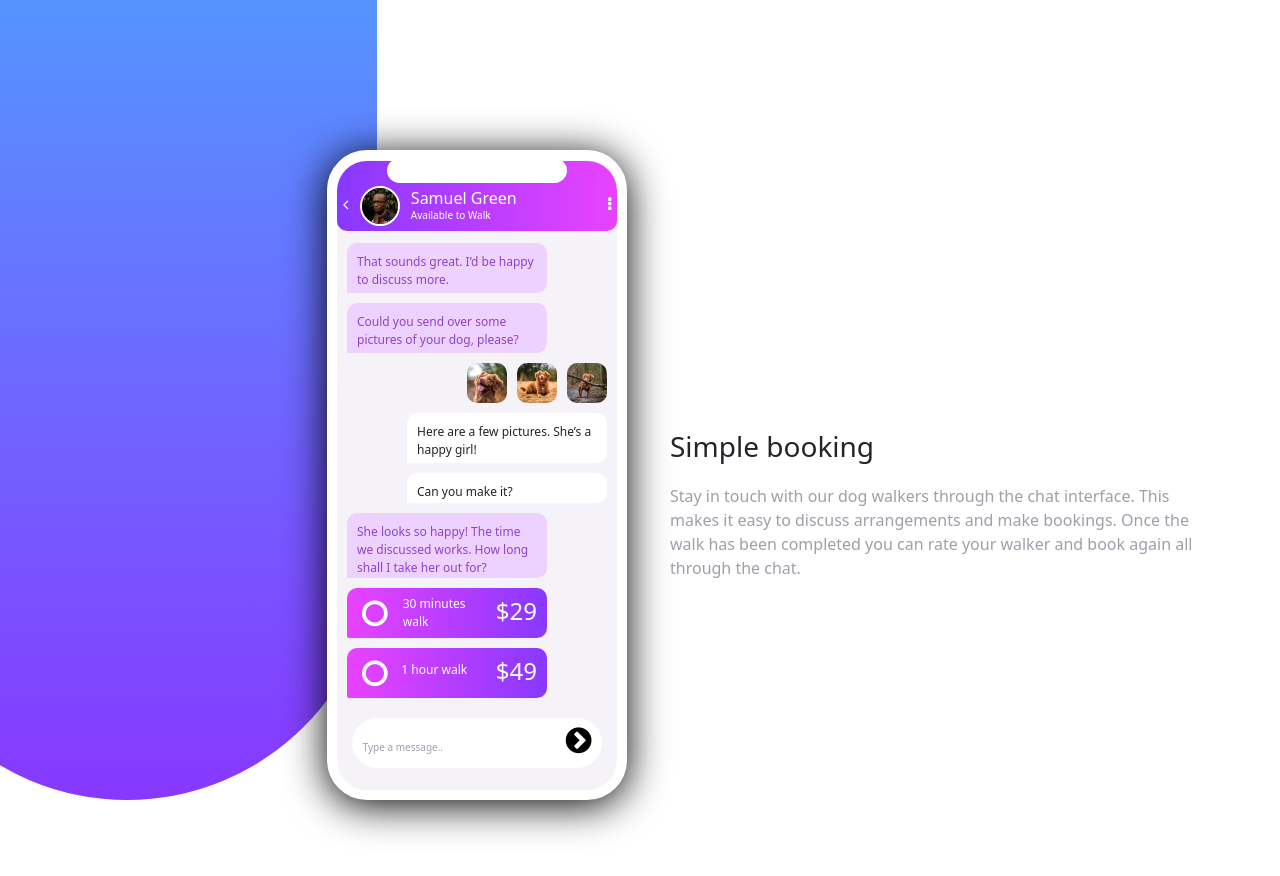
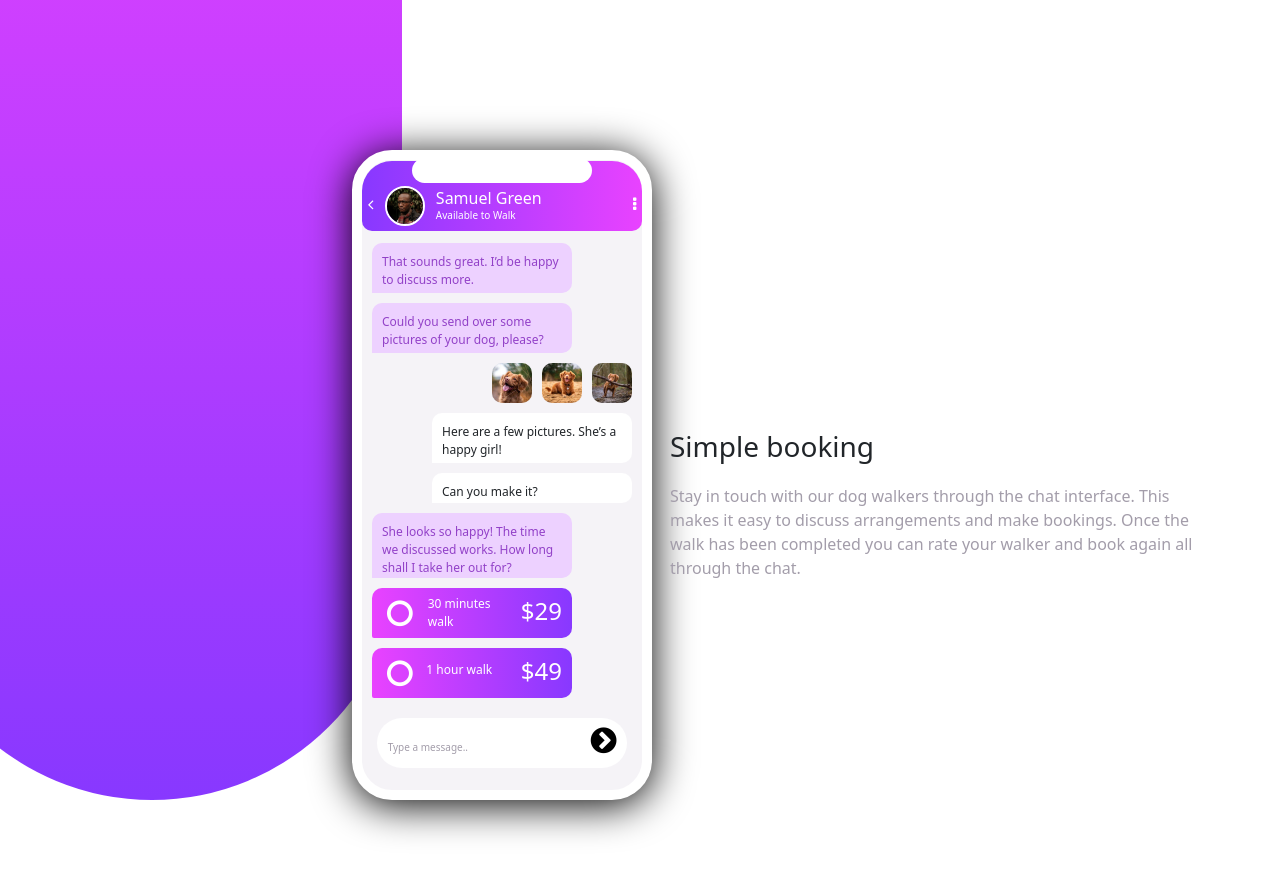
Before and after one commit to IkechukwuChiemelieCharles/Chat-App, a plain HTML site: page index.html in a window 1280 px wide. Drawn offline with nearby package versions, Linux system fonts and the light colour scheme.

Commit message:
removed bg color

```diff
--- a/style.css
+++ b/style.css
@@ -8,7 +8,7 @@ body {
 }
 .container-fluid {
   background-color: rgb(255, 255, 255);
-  width: 450px;
+  width: 400px;
   height: 1000px;
   display: flex;
 }
@@ -297,7 +297,7 @@ h3 {
   .purple-bg {
     width: 650px;
     height: 1100px;
-    background: linear-gradient(hsl(133, 100%, 51%), hwb(264 22% 0%));
+    background: linear-gradient(hsl(293, 100%, 63%), hwb(264 22% 0%));
     border-radius: 250px;
     margin-top: -300px;
     margin-left: -550px;
@@ -418,7 +418,7 @@ h3 {
   .purple-bg {
     width: 550px;
     height: 1100px;
-    background: linear-gradient(hsl(61, 96%, 52%), hsl(264, 100%, 61%));
+    background: linear-gradient(hsl(293, 100%, 63%), hsl(264, 100%, 61%));
     border-radius: 250px;
     margin-top: -300px;
     margin-left: -550px;
@@ -449,7 +449,7 @@ h3 {
   .purple-bg {
     width: 500px;
     height: 1100px;
-    background: linear-gradient(hsl(203, 100%, 63%), hsl(264, 100%, 61%));
+    background: linear-gradient(hsl(293, 100%, 63%), hsl(264, 100%, 61%));
     border-radius: 250px;
     margin-top: -300px;
     margin-left: -550px;
```
